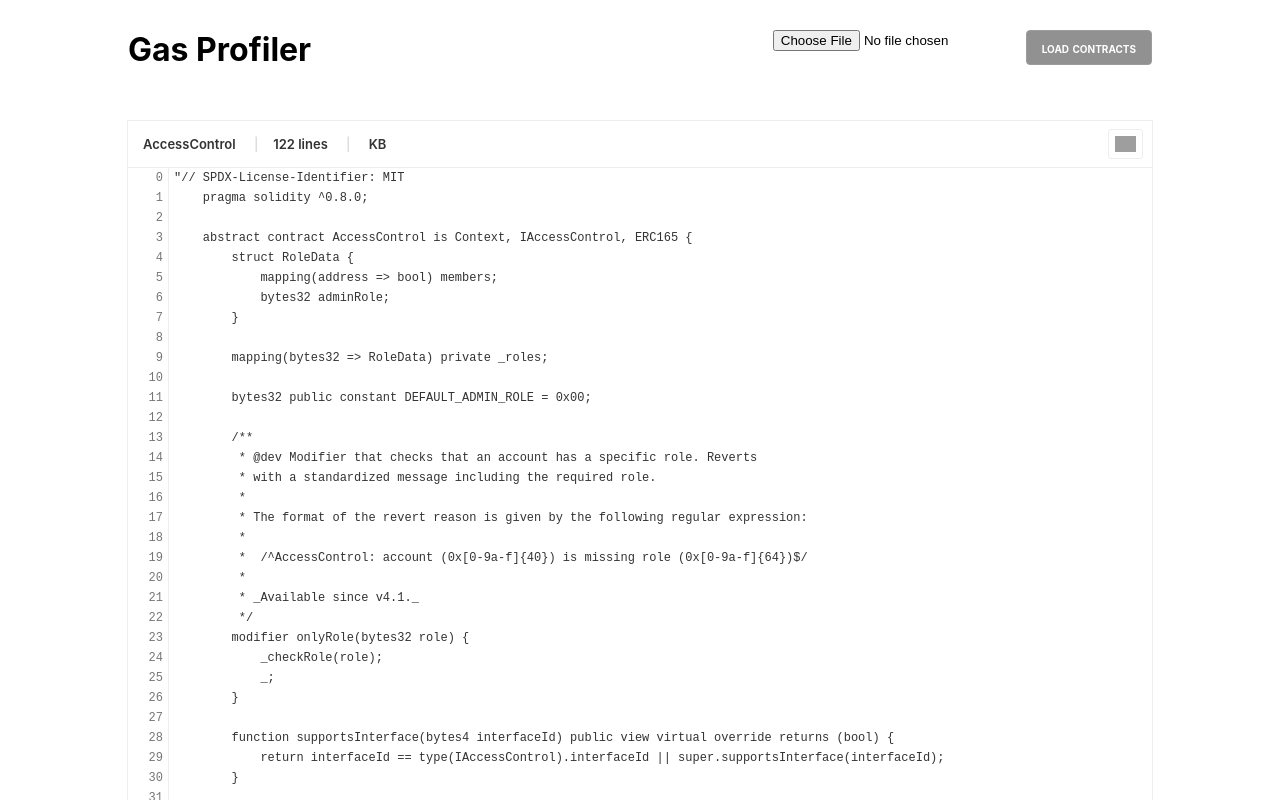
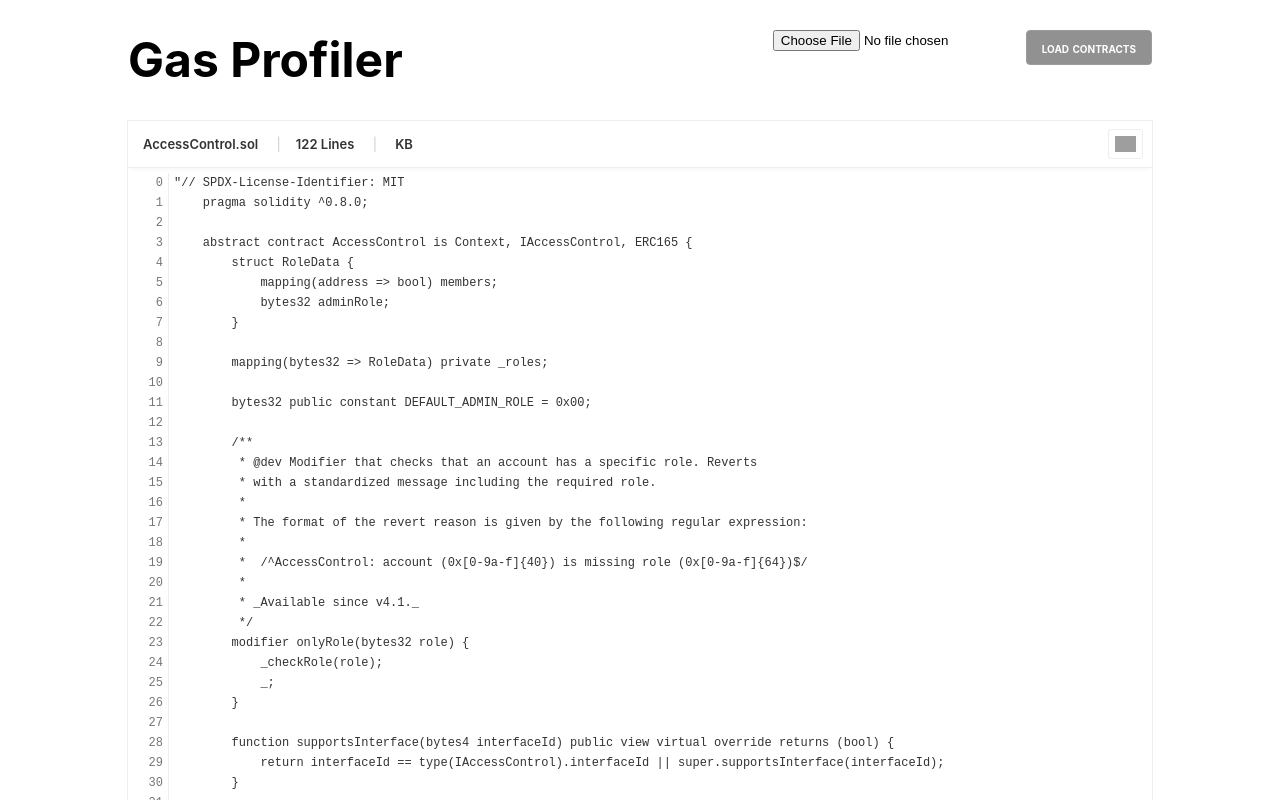
Before and after one commit to vlmlee/Gas-Profiler, a React (Create React App) app: page / in a window 1280 px wide. Shown: the top 800 px of the page. Built offline with nearby package versions, Linux system fonts and the light colour scheme; grey boxes are pictures that could not be loaded.

Commit message:
minor changes

```diff
--- a/src/App.scss
+++ b/src/App.scss
@@ -11,6 +11,7 @@ header {
     display: inline-block;
     margin: 0;
     float: left;
+    font-size: 48px;
   }
 
   input[name="file"] {
--- a/src/components/Contract.scss
+++ b/src/components/Contract.scss
@@ -11,6 +11,7 @@
     font-size: 13px;
     font-weight: 600;
     color: #333;
+    box-shadow: 0 5px 3px -3px #f8f8f8;
 
     span.separator {
         margin: 0 15px;
@@ -42,6 +43,7 @@
 
 .contract-contents-container {
     font-size: 12px;
+    margin-top: 5px;
 }
 
 .contract-contents-container pre {
--- a/src/components/Contract.tsx
+++ b/src/components/Contract.tsx
@@ -29,8 +29,8 @@ export default function Contract({ contract }: {contract: Contract}) {
 
     return <div className="contract-container">
         <div className="contract-header">
-            <span>{contract.name}</span> <span className={"separator"}>|</span>
-            <span>{numberOfLines - 1} lines</span> <span className={"separator"}>|</span>
+            <span>{contract.name}.sol</span> <span className={"separator"}>|</span>
+            <span>{numberOfLines - 1} Lines</span> <span className={"separator"}>|</span>
             <span> KB</span>
             <img className={"trash-icon"} src={"/delete-10400.svg"}></img>
         </div>
```
